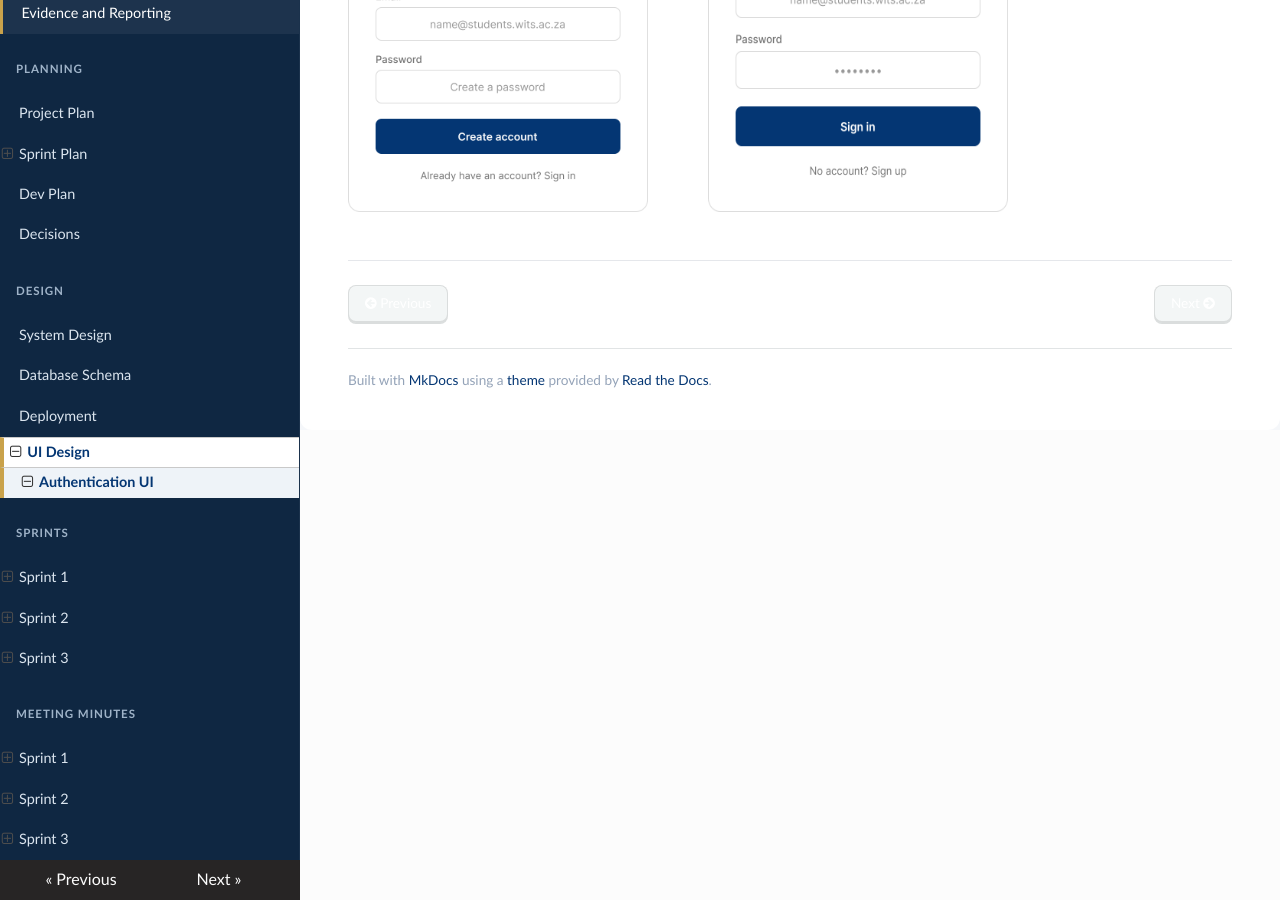
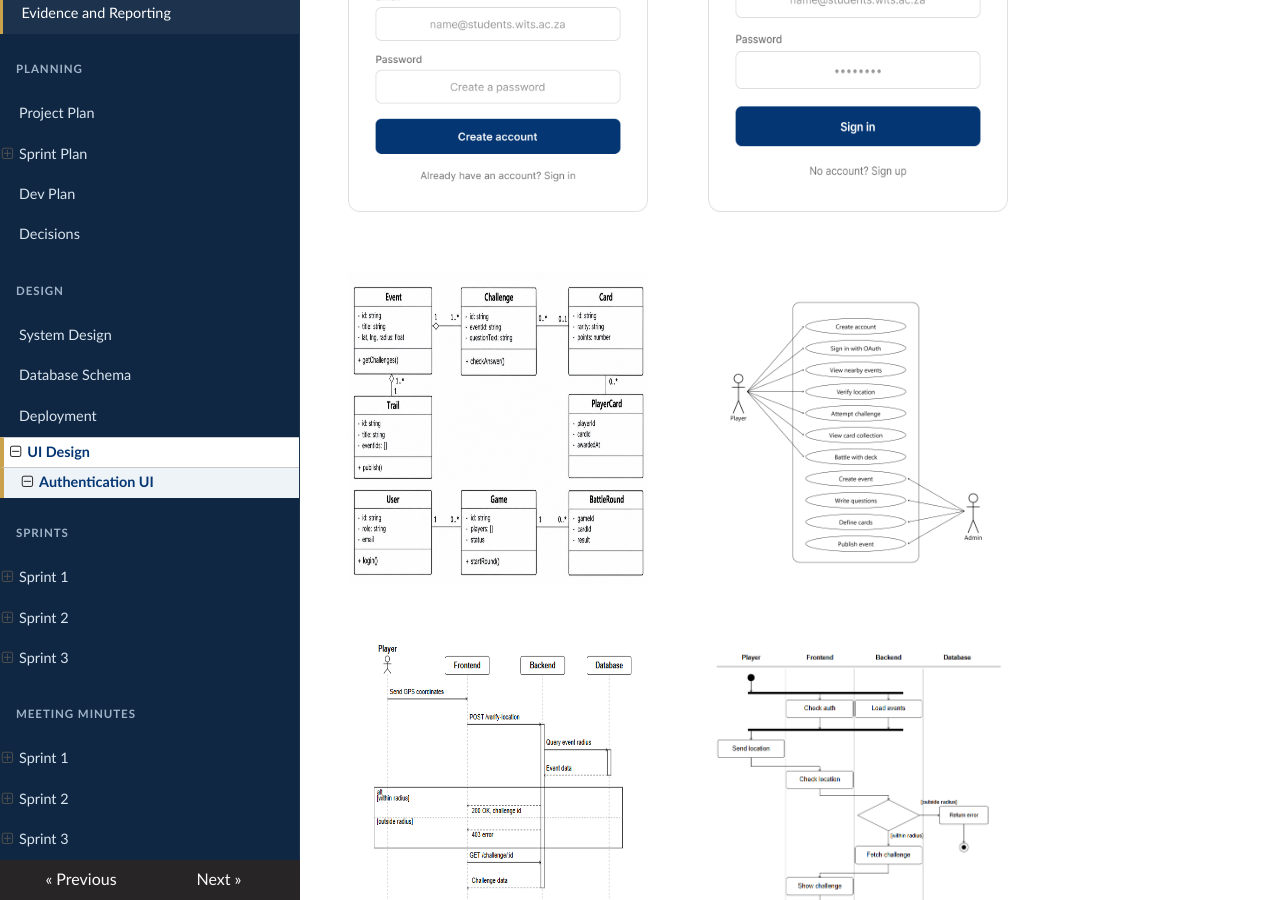
Before and after one commit to AnovuyoJ/WitsQuest, an MkDocs documentation site: the page built from docs/Design/UI Design/authentication-ui.md, in a window 1280 px wide and 900 px high, scrolled down 549 px. Built offline with MkDocs 1.6.1, drawn with Linux system fonts in a browser that asks for light colours; nearby versions of some CDN libraries.

Commit message:
feat: add additional diagrams to authentication UI mockup

```diff
--- a/docs/Design/UI Design/authentication-ui.md
+++ b/docs/Design/UI Design/authentication-ui.md
@@ -3,4 +3,8 @@
 <div style="display: flex; gap: 60px; flex-wrap: wrap;">
   <img src="../image.png" alt="alt text" width="300">
   <img src="../image-1.png" alt="alt text" width="300" >
+  <img src="../c_diagram.png" alt="alt text" width="300">
+  <img src="../Use_Case.png" alt="alt text" width="300">
+  <img src="../seuence_diagram.png" alt="alt text" width="300">
+  <img src="../activity_diagram.png" alt="alt text" width="300">
 </div>
```
